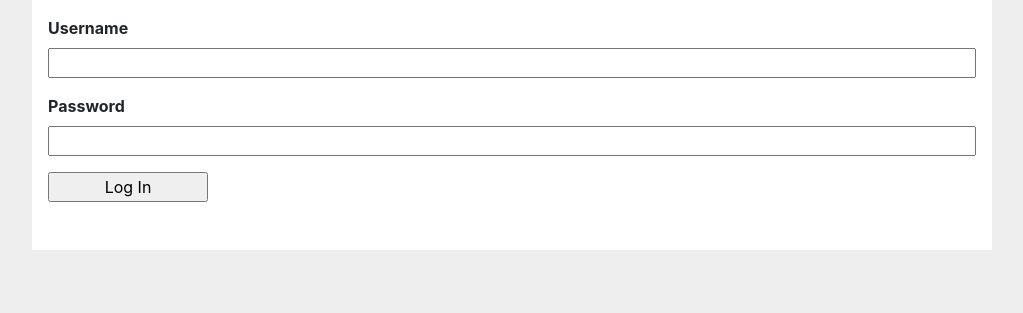
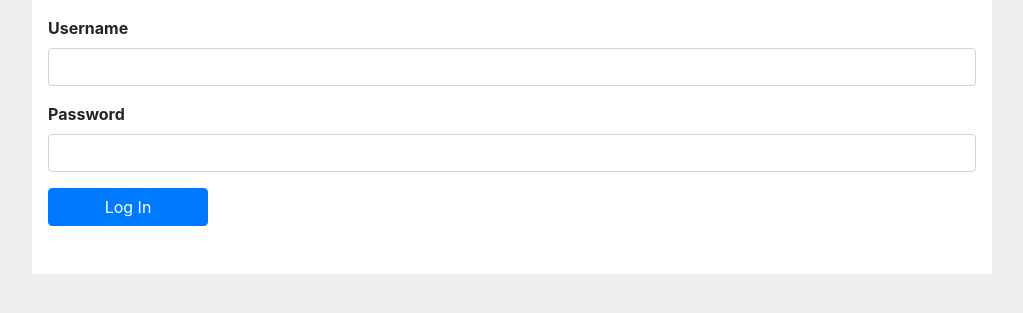
Before and after one commit to panargirakis/Vaccine_Management_System_DBMS, a Flask app: page /auth/login in a window 1280 px wide. Shown: the part 133-446 px from the top of the page, without its empty margins (128-1151 px from the left). Run offline with Flask 2, Linux system fonts and the light colour scheme; some libraries are stand-ins or nearby versions.

Commit message:
converted login screen to bootstrap

```diff
--- a/flaskr/templates/auth/login.html
+++ b/flaskr/templates/auth/login.html
@@ -19,9 +19,9 @@
 {% block content %}
   <form method="post">
     <label for="username">Username</label>
-    <input name="username" id="username" required>
+    <input name="username" id="username" class="form-control" required>
     <label for="password">Password</label>
-    <input type="password" name="password" id="password" required>
-    <input type="submit" value="Log In">
+    <input type="password" name="password" id="password" class="form-control" required>
+    <input type="submit" class="btn btn-primary" value="Log In">
   </form>
 {% endblock %}
```
